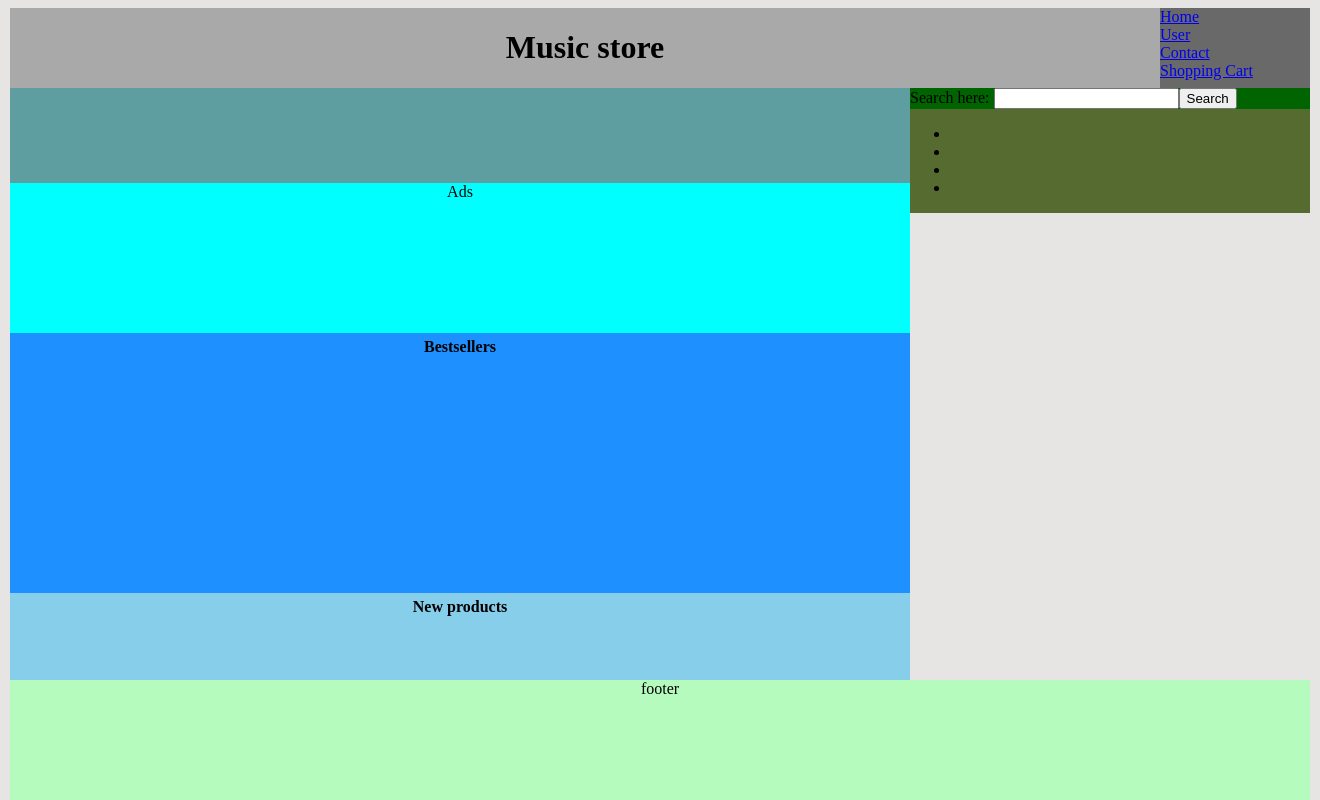
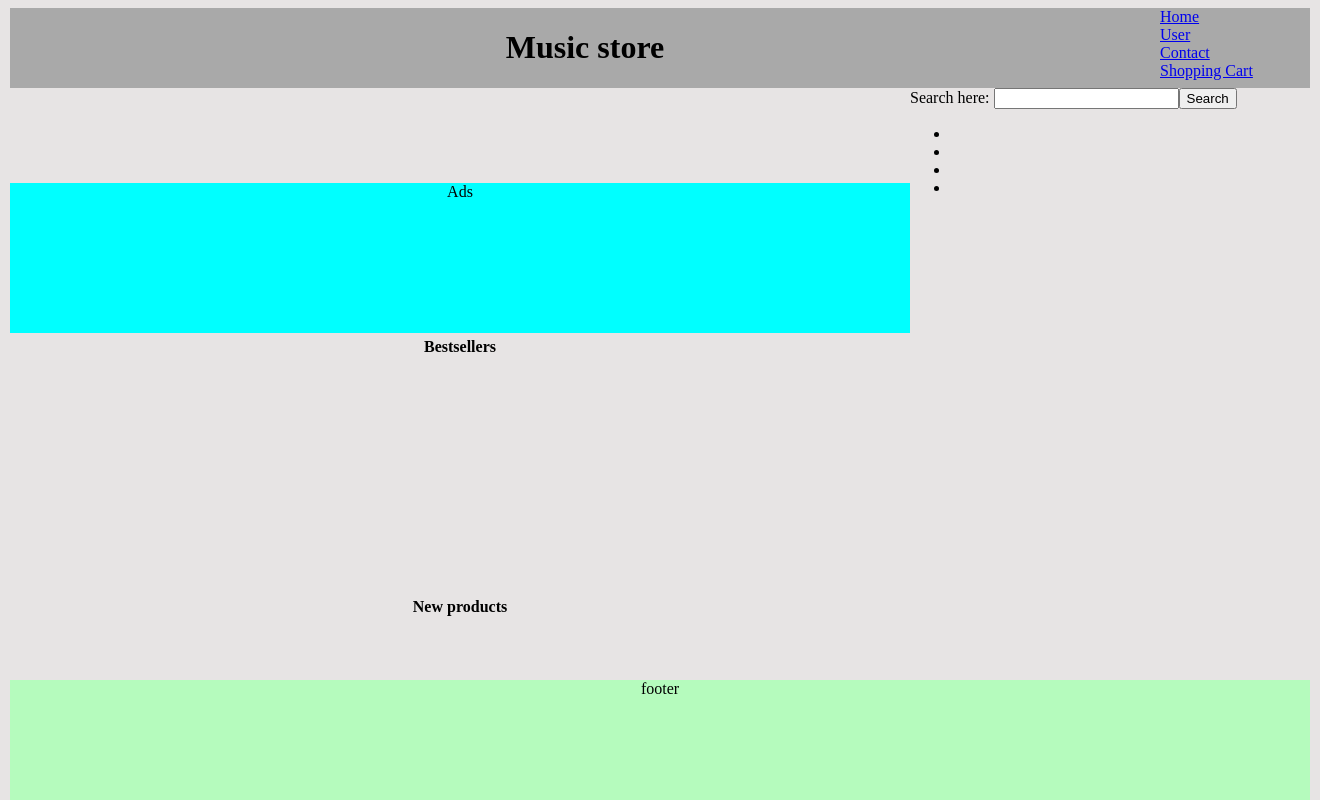
Before and after one commit to ikolokotronis/Web-Store-App, a Django app: template web_store_app/main/templates/main/base.html in a window 1320 px wide. Run offline with Django 4.2, Linux system fonts and the light colour scheme; the template is opened without the code that fills it, so the values that code supplies are empty.

Commit message:
Update stylesheet

```diff
--- a/web_store_app/main/static/main/css/basestylesheet.css
+++ b/web_store_app/main/static/main/css/basestylesheet.css
@@ -27,7 +27,7 @@ body{
 
 .userManagement{
     float: left;
-    background-color: dimgrey;
+    background-color: darkgrey;
     width: 150px;
     height: 80px;
 }
@@ -40,7 +40,7 @@ body{
 
 
 .categories{
-    background-color: cadetblue;
+    background-color: rgb(231, 228, 228);;
     text-align: center;
     height: 75px;
     padding: 10px;
@@ -60,42 +60,44 @@ body{
 
 .bestSellers{
     height: 250px;
-    background-color: dodgerblue;
+    background-color: rgb(231, 228, 228);
     padding: 5px;
     text-align: center;
 }
 
 .bestSellerBox{
     float: left;
-    background-color: green;
+    background-color: white;
     width: 222.5px;
     height: 250px;
+    margin: 2px;
 }
 
 .newProducts{
     height: 150px;
-    background-color: skyblue;
+    background-color: rgb(231, 228, 228);
     text-align: center;
     padding: 5px;
 }
 
 .newProductBox{
     float: left;
-    background-color: green;
+    background-color: white;
     width: 222.5px;
     height: 150px;
+    margin: 2px;
 }
 #rightContainer{
-    background-color: darkolivegreen;
+    background-color: rgb(231, 228, 228);
     width: 400px;
     float: left;
 }
 
 
 .search{
-    background-color: darkgreen;
+    background-color: rgb(231, 228, 228);
 }
 
 .categoriesUl{
-    background-color: darkolivegreen;
+    background-color: rgb(231, 228, 228);
 }
```
